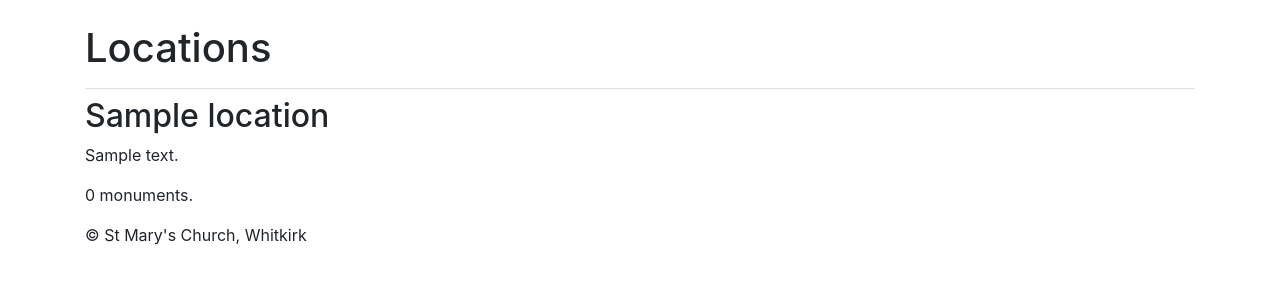
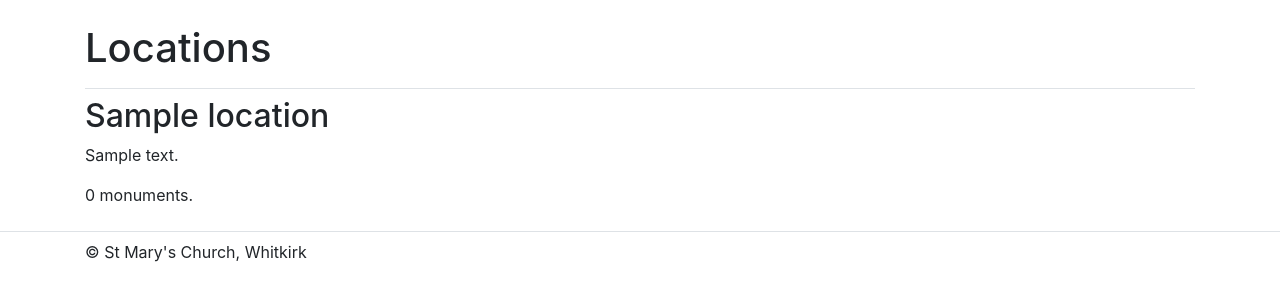
Before and after one commit to whitkirkchurch/memorials, a Django app: page /locations in a window 1280 px wide. Shown: the part 56-357 px from the top of the page. Run offline with Django 3.2, Linux system fonts and the light colour scheme; tables that the repository leaves empty hold one stand-in row (values such as "Sample post"); some libraries are stand-ins or nearby versions.

Commit message:
Neater footer

```diff
--- a/core/templates/layout.html
+++ b/core/templates/layout.html
@@ -55,7 +55,7 @@
       </div>
     </nav>
 
-    <main role="main">
+    <main role="main" class="border-bottom pb-2 mb-2">
 
       {% block content %}
 
```
